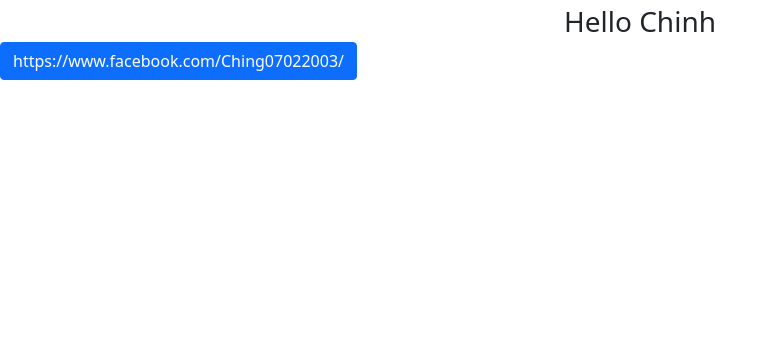
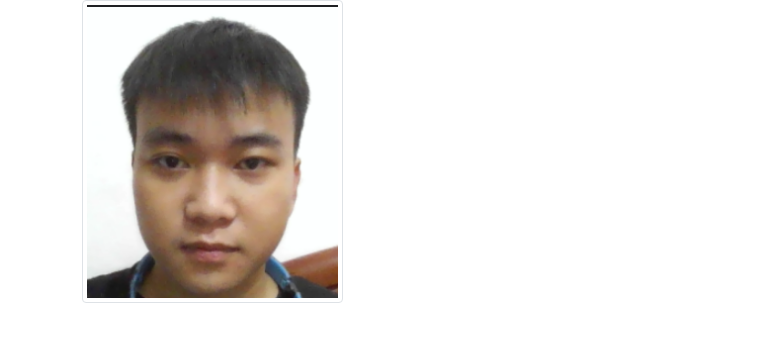
Before and after one commit to Chinh00/Hello_Chinh, a plain HTML site: page index.html in a window 1280 px wide. Shown: the whole page, without its empty margins (0-777 px from the left). Drawn offline with nearby package versions, Linux system fonts and the light colour scheme.

Commit message:
thêm cái avt

```diff
--- a/index.html
+++ b/index.html
@@ -10,7 +10,12 @@
         <link rel="stylesheet" href="style.css">
 </head>
 <body>
-    <div class="fs-3 text-center">Hello Chinh</div>
-    <div class="btn btn-primary">https://www.facebook.com/Ching07022003/</div>
+    <div class="container">
+        <div class="row">
+            <div class="col-3">
+                <img src="./image/avatar.png" alt="Đây là Chinh ạ" class="img-thumbnail">
+            </div>
+        </div>
+    </div>
 </body>
 </html>
```
Also changed, not shown: image/avatar.png (added).
